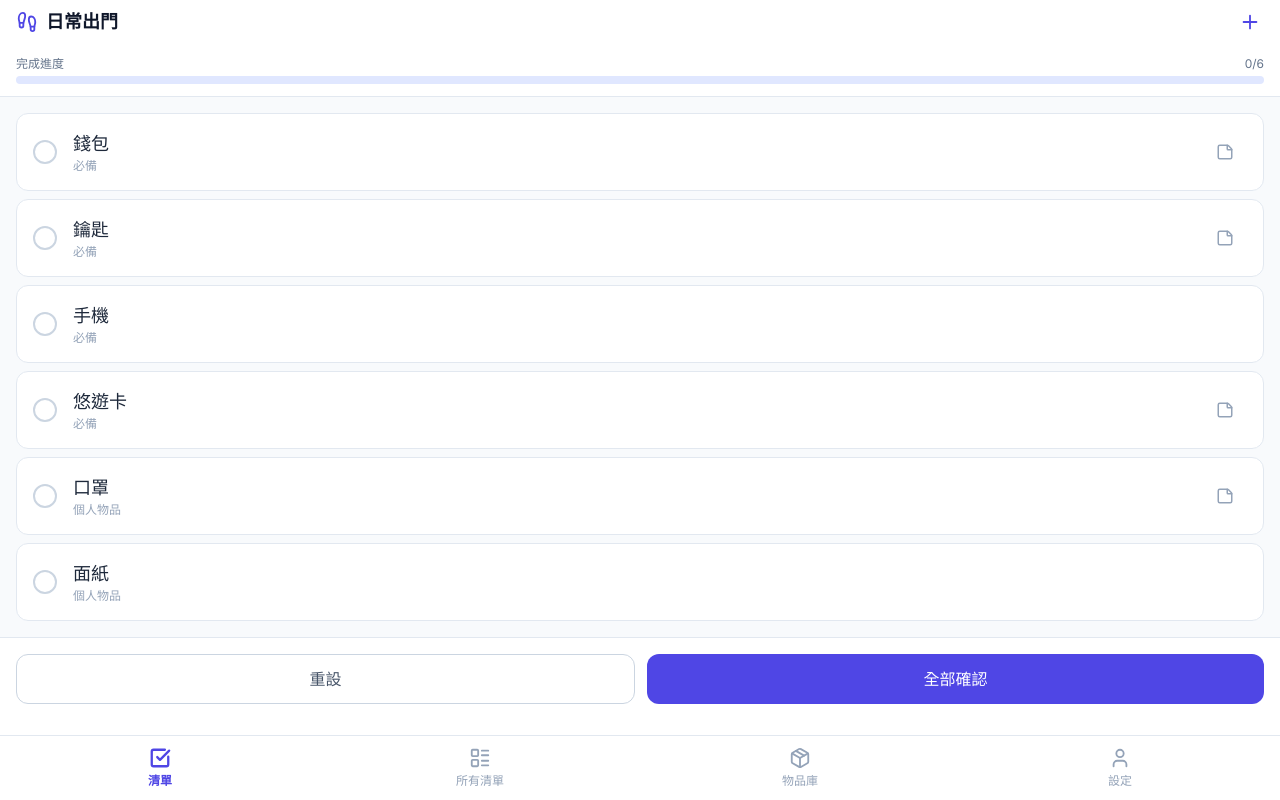
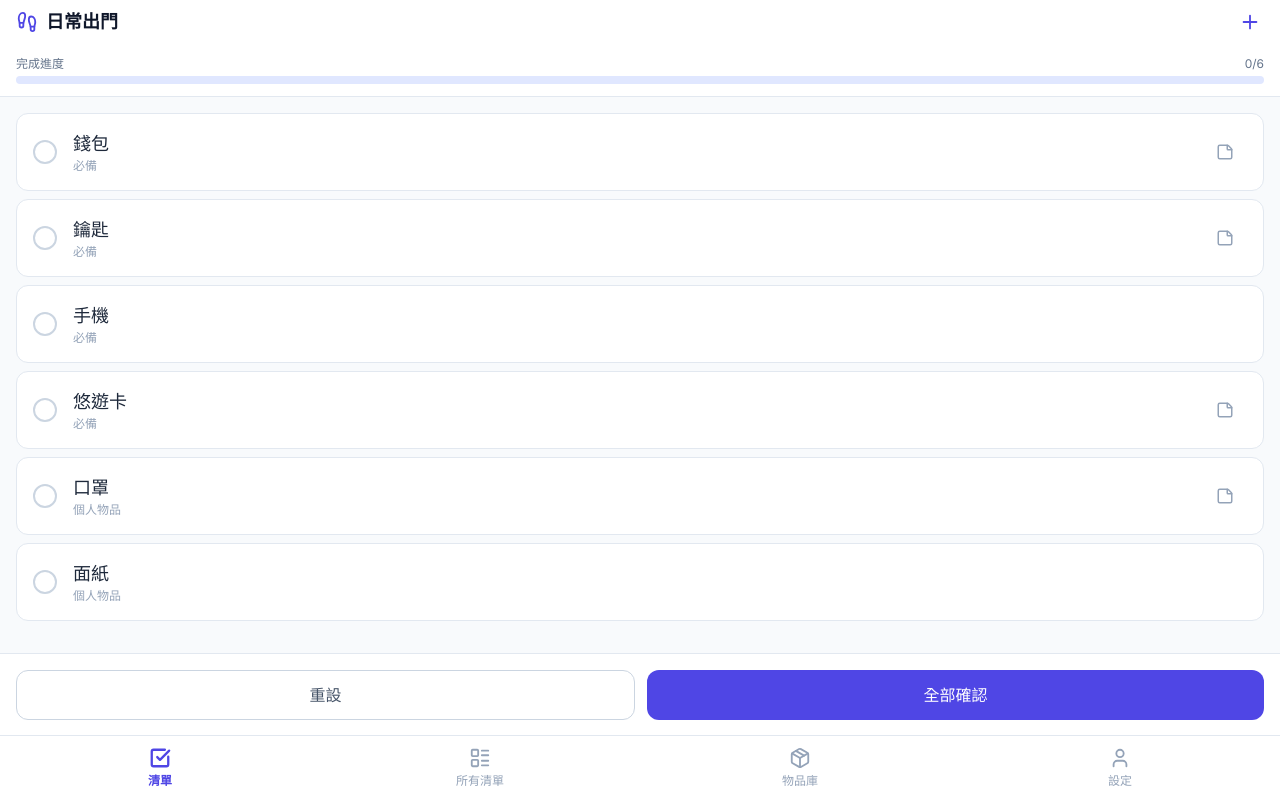
Before and after one commit to waynelee2048/packing-checklist, a React (Vite) app: page / in a window 1280 px wide. Built offline with nearby package versions, Linux system fonts and the light colour scheme; no server answers; the HTML template or start-up script is replaced by a standard one.

Commit message:
fix: bottom buttons overlapped by tab bar
Adjust bottom padding so action buttons sit above the fixed tab bar
instead of being hidden behind it.

Co-Authored-By: Claude Opus 4.6 <noreply@anthropic.com>

```diff
--- a/src/components/Checklist.jsx
+++ b/src/components/Checklist.jsx
@@ -207,7 +207,7 @@ export default function Checklist({
       </div>
 
       {/* Checklist content */}
-      <div className="flex-1 overflow-y-auto p-4 pb-24 no-scrollbar">
+      <div className="flex-1 overflow-y-auto p-4 no-scrollbar">
         {items.length === 0 ? (
           <div className="text-center py-16 text-slate-400">
             <Inbox size={48} className="mx-auto mb-4 text-slate-300" />
@@ -276,7 +276,7 @@ export default function Checklist({
 
       {/* Bottom buttons */}
       {items.length > 0 && (
-        <div className="p-4 bg-white border-t border-slate-200 pb-24 safe-bottom">
+        <div className="p-4 bg-white border-t border-slate-200 mb-16 safe-bottom">
           <div className="flex gap-3">
             <button
               onClick={() => setConfirmAction('reset')}
--- a/src/components/LibraryView.jsx
+++ b/src/components/LibraryView.jsx
@@ -161,7 +161,7 @@ export default function LibraryView({ data, onNavigate, onSaveData }) {
       </div>
 
       {/* Items list */}
-      <div className="flex-1 overflow-y-auto p-4 pb-24 no-scrollbar">
+      <div className="flex-1 overflow-y-auto p-4 pb-20 no-scrollbar">
         {categories.map(category => {
           const items = searchQuery
             ? groupedItems[category].filter(item => {
--- a/src/components/ListsView.jsx
+++ b/src/components/ListsView.jsx
@@ -185,7 +185,7 @@ export default function ListsView({ data, user, onNavigate, onSaveData, shared }
       </div>
 
       {/* Lists */}
-      <div className="flex-1 overflow-y-auto p-4 pb-24 no-scrollbar">
+      <div className="flex-1 overflow-y-auto p-4 pb-20 no-scrollbar">
         <div className="space-y-2">
           {(data.lists || []).map(list => {
             const itemCount = (list.items || []).length;
```
